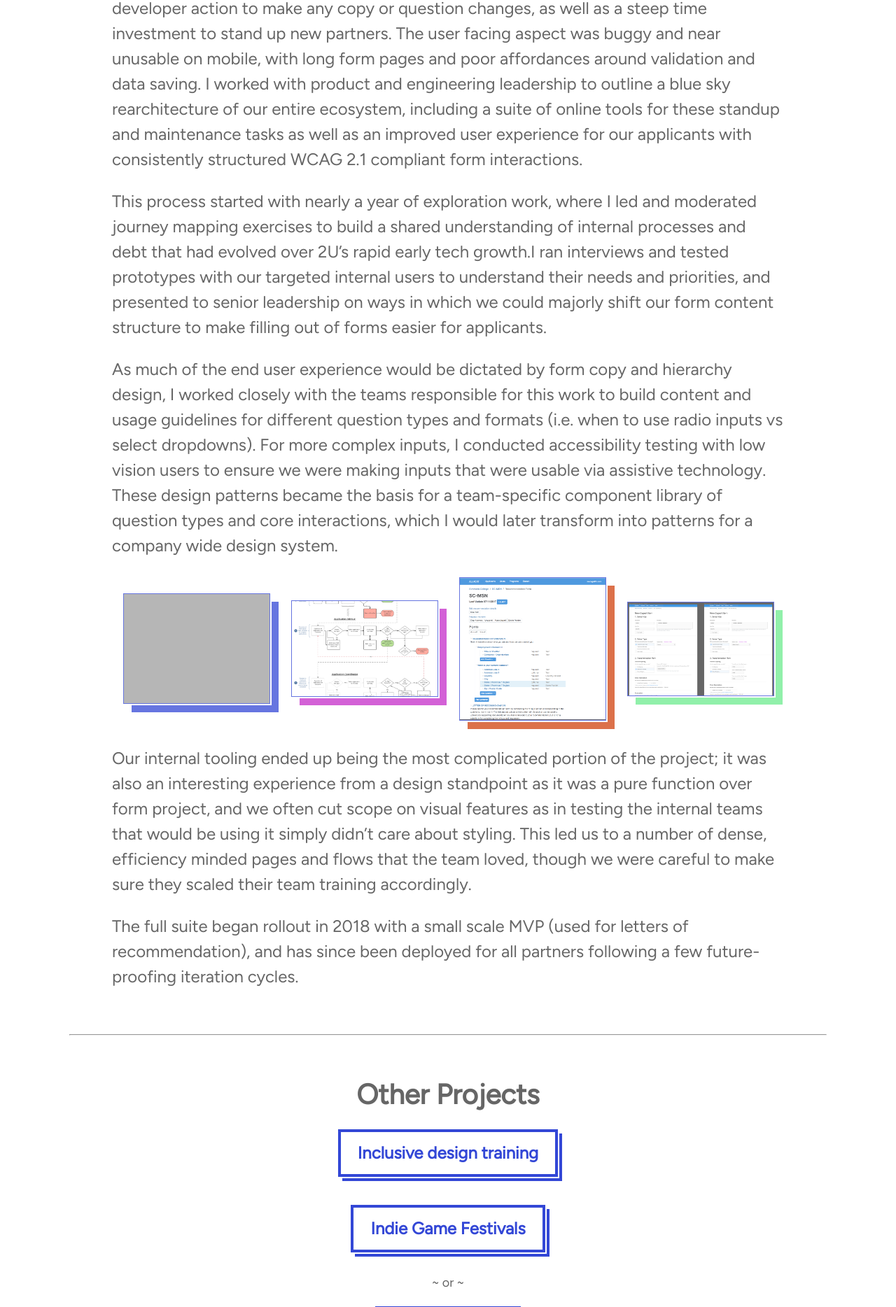
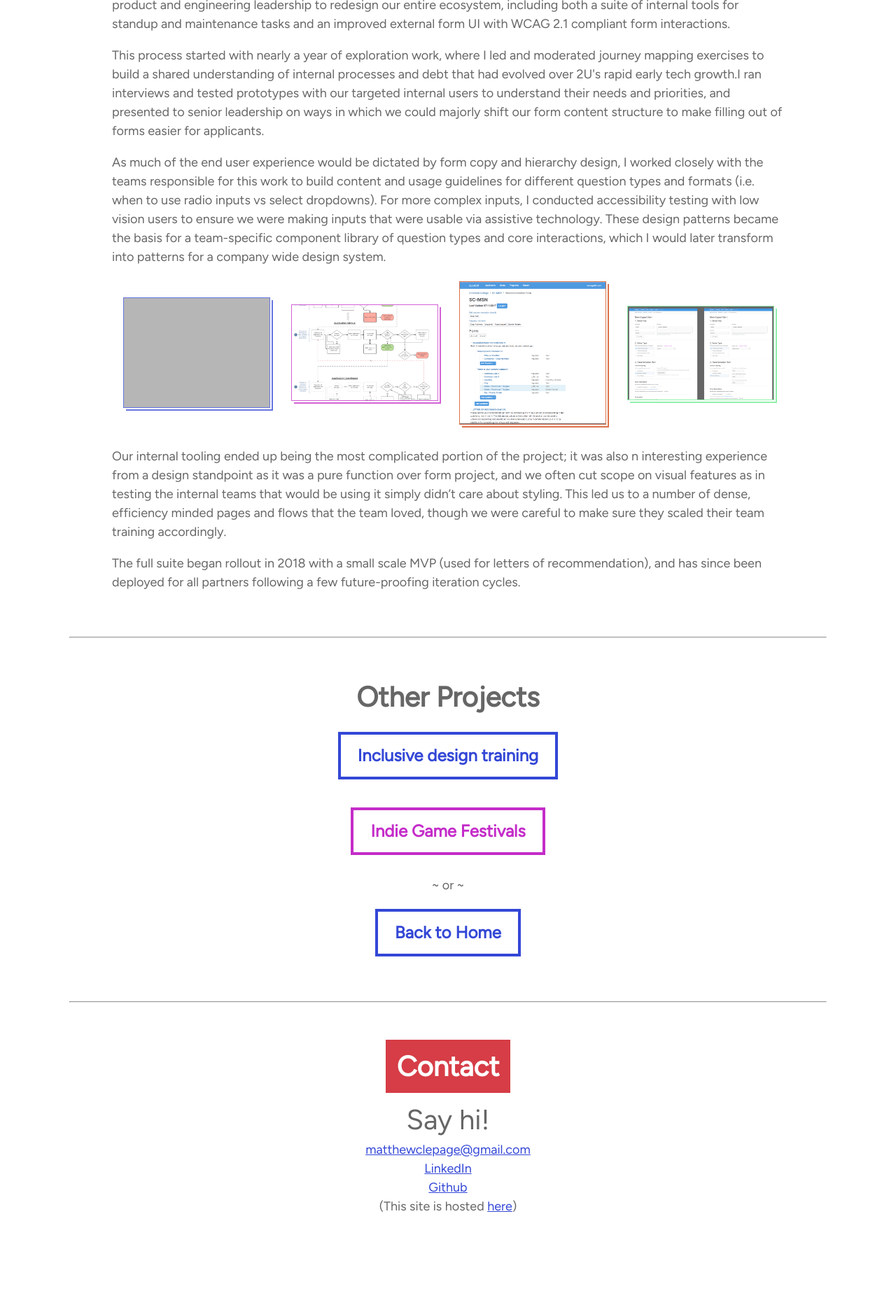
Before and after one commit to mtylpg/mtylpg.github.io, a PHP site: page /projects/amt.html in a window 1280 px wide. Shown: the part 1200-3068 px from the top of the page at 70% size. After the commit the page ends 2932 px from the top, so only its background shows below. Run offline with PHP 8.4, Linux system fonts and the light colour scheme; grey boxes are pictures that could not be loaded.

Commit message:
Big CSS cleanup, whitespace correction, toning down shadows

```diff
--- a/index.html
+++ b/index.html
@@ -167,7 +167,7 @@
             </ul>
 
             <div class="learn-container">
-                <a href="projects/mag.html" class="learn-more">
+                <a href="projects/mag.html" class="learn-more purple">
                     View Volunteer Designs
                 </a>
             </div>
--- a/projects/a11y.html
+++ b/projects/a11y.html
@@ -152,13 +152,13 @@
                         <a href="projects/a11y.html" class="learn-more ">Inclusive design training</a>
                     </li> -->
                 <li>
-                    <a href="./amt.html" class="learn-more ">Online Application Forms</a>
+                    <a href="./amt.html" class="learn-more red">Online Application Forms</a>
                 </li>
                 <!-- <li>
                     <a href="./cms.html" class="learn-more ">Marketing CMS</a>
                 </li> -->
                 <li>
-                    <a href="./mag.html" class="learn-more ">Indie Game Festivals</a>
+                    <a href="./mag.html" class="learn-more purple">Indie Game Festivals</a>
                 </li>
 
                 <li>
--- a/projects/amt.html
+++ b/projects/amt.html
@@ -44,7 +44,7 @@
             <div class="banner-cutout">
                 <div class="work-block">
                     <div class="case-study2">
-                        <h2 class="highlight-container highlight-purple">
+                        <h2 class="highlight-container highlight-red">
                             <span class="highlight "> Admissions Portal </span>
                         </h2>
                         <div class="h2-subheader">
@@ -82,11 +82,7 @@
                                 <div class="col-3">
                                     <h3>Summary</h3>
                                     <p>
-                                        Accessibility first redesign of our online application system from ground up,
-                                        including end user views, a multi-stage form builder for internal users, and
-                                        data migration interface for university partners. This project included
-                                        extensive internal flow analysis, user testing, accessibility testing, and code
-                                        prototyping.
+                                        Accessibility first redesign of our online application system from ground up, including end user views, a multi-stage form builder for internal users, and data migration interface for university partners. This project included extensive internal flow analysis, user testing, accessibility testing, and code prototyping.
                                     </p>
                                 </div>
                                 <div class="col-2">
@@ -101,33 +97,13 @@
 
                         <h3> Project Details </h3>
                         <p>
-                            The Application System team at 2U is responsible for running secure online application forms
-                            for all our university partners, many of which request specific copy and unique questions on
-                            a per-degree basis. At the time of my joining, our platform required developer action to
-                            make any copy or question changes, as well as a steep time investment to stand up new
-                            partners. The user facing aspect was buggy and near unusable on mobile, with long form pages
-                            and poor affordances around validation and data saving. I worked with product and
-                            engineering leadership to outline a blue sky rearchitecture of our entire ecosystem,
-                            including a suite of online tools for these standup and maintenance tasks as well as an
-                            improved user experience for our applicants with consistently structured WCAG 2.1 compliant
-                            form interactions.
+                            The Application System team is responsible for building online application forms for all our university partners, many of which request specific copy and unique question formats. Our old platform required developer action to make any content changes, as well as a steep time investment to stand up new forms. The user facing aspect was buggy and near unusable on mobile, with long pages and poor communication around validation and data saving. I worked with product and engineering leadership to redesign our entire ecosystem, including both a suite of internal tools for standup and maintenance tasks and an improved external form UI with WCAG 2.1 compliant form interactions.
                         </p>
                         <p>
-                            This process started with nearly a year of exploration work, where I led and moderated
-                            journey mapping exercises to build a shared understanding of internal processes and debt
-                            that had evolved over 2U’s rapid early tech growth.I ran interviews and tested prototypes
-                            with our targeted internal users to understand their needs and priorities, and presented to
-                            senior leadership on ways in which we could majorly shift our form content structure to make
-                            filling out of forms easier for applicants.
+                            This process started with nearly a year of exploration work, where I led and moderated journey mapping exercises to build a shared understanding of internal processes and debt  that had evolved over 2U's rapid early tech growth.I ran interviews and tested prototypes with our targeted internal users to understand their needs and priorities, and presented to senior leadership on ways in which we could majorly shift our form content structure to make filling out of forms easier for applicants.
                         </p>
                         <p>
-                            As much of the end user experience would be dictated by form copy and hierarchy design, I
-                            worked closely with the teams responsible for this work to build content and usage
-                            guidelines for different question types and formats (i.e. when to use radio inputs vs select
-                            dropdowns). For more complex inputs, I conducted accessibility testing with low vision users
-                            to ensure we were making inputs that were usable via assistive technology. These design
-                            patterns became the basis for a team-specific component library of question types and core
-                            interactions, which I would later transform into patterns for a company wide design system.
+                            As much of the end user experience would be dictated by form copy and hierarchy design, I  worked closely with the teams responsible for this work to build content and usage guidelines for different question types and formats (i.e. when to use radio inputs vs select dropdowns). For more complex inputs, I conducted accessibility testing with low vision users to ensure we were making inputs that were usable via assistive technology. These design patterns became the basis for a team-specific component library of question types and core interactions, which I would later transform into patterns for a company wide design system.
                         </p>
                         <u class="portfolio-images">
                             <li>
@@ -156,17 +132,10 @@
                             </li>
                         </u>
                         <p>
-                            Our internal tooling ended up being the most complicated portion of the project; it was also
-                            an interesting experience from a design standpoint as it was a pure function over form
-                            project, and we often cut scope on visual features as in testing the internal teams that
-                            would be using it simply didn’t care about styling. This led us to a number of dense,
-                            efficiency minded pages and flows that the team loved, though we were careful to make sure
-                            they scaled their team training accordingly.
+                            Our internal tooling ended up being the most complicated portion of the project; it was also n interesting experience from a design standpoint as it was a pure function over form project, and we often cut scope on visual features as in testing the internal teams that would be using it simply didn’t care about styling. This led us to a number of dense, efficiency minded pages and flows that the team loved, though we were careful to make sure they scaled their team training accordingly.
                         </p>
                         <p>
-                            The full suite began rollout in 2018 with a small scale MVP (used for letters of
-                            recommendation), and has since been deployed for all partners following a few
-                            future-proofing iteration cycles.
+                            The full suite began rollout in 2018 with a small scale MVP (used for letters of recommendation), and has since been deployed for all partners following a few future-proofing iteration cycles.
                         </p>
                     </div>
                 </div>
@@ -180,10 +149,10 @@
                     <a href="./a11y.html" class="learn-more ">Inclusive design training</a>
                 </li>
                 <!-- <li>
-                    <a href="./cms.html" class="learn-more ">Marketing CMS</a>
+                    <a href="./cms.html" class="learn-more red">Marketing CMS</a>
                 </li> -->
                 <li>
-                    <a href="./mag.html" class="learn-more ">Indie Game Festivals</a>
+                    <a href="./mag.html" class="learn-more purple">Indie Game Festivals</a>
                 </li>
 
                 <li>
--- a/styles/portfolio.css
+++ b/styles/portfolio.css
@@ -1,3 +1,16 @@
+
+:root {
+    --blue: #3347D6;
+    --red: #d63d46;
+    --purple: #C42CC9;
+    --orange: #D0420E;
+    --green: #6CEB8E;
+    --link-button-resting: 0 0 0 2px #ffffff, 0px 0px 0px 2px;
+    --link-button-hover: 0 0 0 2px #ffffff, 6px 6px 0px 0px;
+    --image-resting: 0 0 0 2px #ffffff, 4px 4px 0px 0px;
+    --image-hover: 0 0 0 2px #ffffff, 12px 12px 0px 0px;
+  }
+
 body{
     font-family: "Figtree";
     font-size:24px;
@@ -83,7 +96,7 @@ h2 {
 }
 
 a{
-    color: #3347D6;
+    color: var(--blue);
 }
 
 .cvlink{
@@ -108,22 +121,22 @@ a{
 }
 
 .highlight-purple{
-    background-color: #C42CC9;
+    background-color: var(--purple);
     color: #ffffff;
 }
 
 .highlight-orange{
-    background-color: #D0420E;
+    background-color: var(--orange);
     color: #ffffff;
 }
 
 .highlight-blue{
-    background-color: #3347D6;
+    background-color: var(--blue);
     color: #ffffff;
 }
 
 .highlight-red{
-    background-color: #d63d46;
+    background-color: var(--red);
     color: #ffffff;
 }
 
@@ -153,14 +166,14 @@ a.learn-more{
     padding: 12px 24px;
     font-weight: bold;
     color: #3347D6;
-    border: 4px solid #3347D6;
+    border: 4px solid var(--blue);
     display: block;
     text-decoration: none;;
     width: fit-content;
     text-align: center;
     margin-top:40px;
     margin-bottom:40px;
-    box-shadow: 0 0 0 2px #ffffff, 6px 6px 0px 0px #3347D6;
+    box-shadow: var(--link-button-resting);
 }
 a.learn-more:hover, a.learn-more:focus{
     /* border-radius: 8px; */
@@ -175,27 +188,32 @@ a.learn-more:hover, a.learn-more:focus{
     width: fit-content;
     text-align: center;
     margin:34px auto 46px -6px;
-    box-shadow: 0 0 0 2px #ffffff, 20px 20px 0px 0px #3347D6;
+    box-shadow: var(--link-button-hover);
 }
 
 a.learn-more.red{
-    color: #d63d46;
-    border: 4px solid #d63d46;
-    box-shadow: 0 0 0 2px #ffffff, 6px 6px 0px 0px #d63d46;
+    color: var(--red);
+    border: 4px solid var(--red);
+    box-shadow: 0 0 0 2px #ffffff, 6px 6px 0px 0px var(--red);
+    box-shadow: var(--link-button-resting);
+    color: var(--red);
 }
 a.learn-more.red:hover, a.learn-more.red:focus{
     background-color: #d63d4605;
-    box-shadow: 0 0 0 2px #ffffff, 20px 20px 0px 0px #d63d46;
+    box-shadow: 0 0 0 2px #ffffff, 20px 20px 0px 0px var(--red);
+    box-shadow: var(--link-button-hover);
+    color: var(--red);
 }
 
 a.learn-more.purple{
-    color: #C42CC9;
-    border: 4px solid #C42CC9;
-    box-shadow: 0 0 0 2px #ffffff, 6px 6px 0px 0px #C42CC9;
+    border: 4px solid var(--purple);
+    box-shadow: var(--link-button-resting);
+    color: var(--purple);
 }
 a.learn-more.purple:hover, a.learn-more.purple:focus{
     background-color: #c42cc905;
-    box-shadow: 0 0 0 2px #ffffff, 20px 20px 0px 0px #C42CC9;
+    box-shadow: var(--link-button-hover);
+    color: var(--purple);
 }
 
 li.image{
@@ -217,8 +235,8 @@ li.image a{
     transition: all 0.1s ease-in;
     width: 100%;
     max-height: 230px;
-    border: 1px solid #3347D6;
-    box-shadow: 0 0 0 2px #ffffff, 12px 12px 0 0 #3347D6;
+    border: 1px solid;
+    box-shadow: var(--image-resting);
     opacity: 75%;
 }
 
@@ -400,68 +404,37 @@ ul.showcase p{
     height: 0;;
 }
 
+.portfolio-images li a{
+
+}
 
 .portfolio-images li a:focus{
     box-shadow: none;
 }
 
-.portfolio-images li:nth-child(2n) .image-item{
-    box-shadow: 0 0 0 2px #ffffff, 12px 12px 0 0 #C42CC9;
+
+.portfolio-images li:nth-child(1n) .image-item{
+    border-color: var(--blue);
+    color: var(--blue);
 }
 
-.portfolio-images li:nth-child(2n) .image-item:hover{
-    box-shadow: 0 0 0 2px #ffffff, 20px 20px 0 0 #C42CC9;
-}
-
-.portfolio-images li:nth-child(2n) a:focus .image-item{
-    box-shadow: 0 0 0 2px #ffffff, 20px 20px 0 0 #C42CC9;
+.portfolio-images li:nth-child(2n) .image-item{
+    border-color: var(--purple);
+    color: var(--purple);
 }
 
 .portfolio-images li:nth-child(3n) .image-item{
-    box-shadow: 0 0 0 2px #ffffff, 12px 12px 0 0 #D0420E;
+    border-color: var(--orange);
+    color: var(--orange);
 }
 
-.portfolio-images li:nth-child(3n) .image-item:hover{
-    box-shadow: 0 0 0 2px #ffffff, 20px 20px 0 0 #D0420E;
-}
-
-.portfolio-images li:nth-child(3n) a:focus .image-item{
-    box-shadow: 0 0 0 2px #ffffff, 20px 20px 0 0 #D0420E;
-}
 .portfolio-images li:nth-child(4n) .image-item{
-    box-shadow: 0 0 0 2px #ffffff, 12px 12px 0 0 #6CEB8E;
-}
-
-.portfolio-images li:nth-child(4n) .image-item:hover{
-    box-shadow: 0 0 0 2px #ffffff, 20px 20px 0 0 #6CEB8E;
-}
-
-.portfolio-images li:nth-child(4n) a:focus .image-item{
-    box-shadow: 0 0 0 2px #ffffff, 20px 20px 0 0 #6CEB8E;
+    border-color: var(--green);
+    color: var(--green);
 }
 
 
 /* experiments in layout */
-
-table{
-    border-radius: 4px;
-    border: 1px;
-    font-size: 18px;
-}
-td{
-    vertical-align: top;
-    padding: 8px;
-    /* background: #3346d60c; */
-    margin:4px;
-}
-td:first-of-type{
-    border-bottom: 4px solid #3346d6;
-    ;
-    font-weight: 600;
-}
-tr{
-    margin-bottom: 8px;
-}
 
 .cols{
     display: flex;
@@ -476,8 +449,7 @@ tr{
 }
 
 .case-study2 p{
-    /* min-width: 320px; */
-    font-size: 24px;
+    font-size: 18px;
 }
 
 .case-study img.image-item{
```
Also changed, not shown: other parts of styles/portfolio.css (+13 -27 lines), projects/mag.html (+4 -8 lines).
